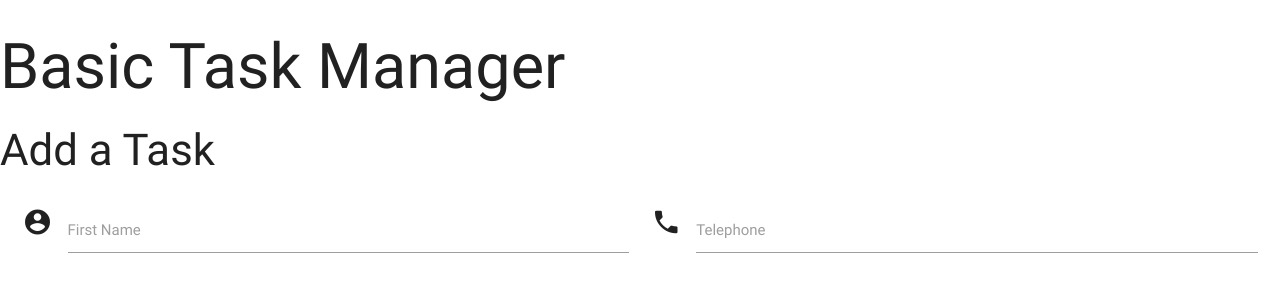
After one commit to Jays-T/task_manager, a Flask app: page /add_tasks in a window 1280 px wide. The commit adds this page. Shown: the top 300 px of the page. Run offline with Flask 2, Linux system fonts and the light colour scheme; some libraries are stand-ins or nearby versions.

Commit message:
added addtasks.html - added intial input form html

```diff
--- a/app.py
+++ b/app.py
@@ -13,12 +13,17 @@ app.config["MONGO_URI"] = os.getenv('MONGO_URI')
 
 mongo = PyMongo(app)
 
+
 @app.route('/')
 @app.route('/get_tasks')
 def get_tasks():
     return render_template("tasks.html", tasks=mongo.db.tasks.find())
 
 
+@app.route('/add_tasks')
+def add_tasks():
+    return render_template("addtasks.html")
+
 if __name__ == '__main__':
     app.run(host=os.environ.get('IP'),
             port=int(os.environ.get('PORT')),
--- /dev/null
+++ b/templates/addtasks.html
@@ -0,0 +1,21 @@
+{% extends 'base.html' %} {% block content %}
+
+<h3>Add a Task</h3>
+<div class="row">
+  <form action="" method="POST" class="col s12">
+    <div class="row">
+      <div class="input-field col s6">
+        <i class="material-icons prefix">account_circle</i>
+        <input id="icon_prefix" type="text" class="validate" />
+        <label for="icon_prefix">First Name</label>
+      </div>
+      <div class="input-field col s6">
+        <i class="material-icons prefix">phone</i>
+        <input id="icon_telephone" type="tel" class="validate" />
+        <label for="icon_telephone">Telephone</label>
+      </div>
+    </div>
+  </form>
+</div>
+
+{% endblock %}
```
Also changed, not shown: templates/tasks.html (+15 -25 lines).
